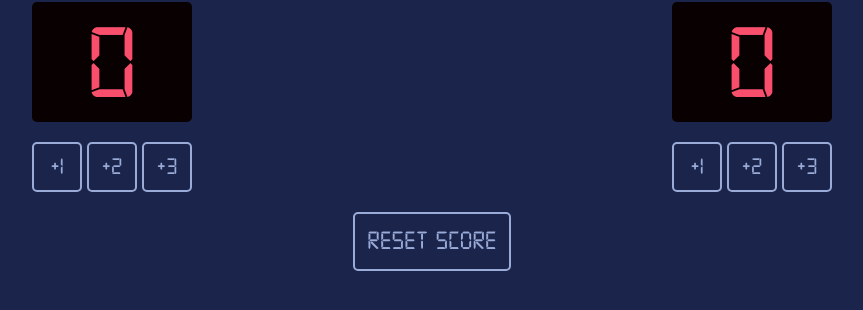
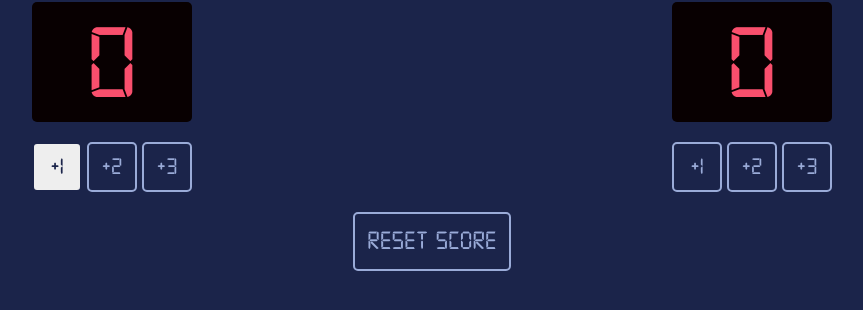
Before and after one commit to VirtualBird/Basketball-Scoreboard, a website built with Vite: page index.html in a window 1280 px wide. In both pictures the pointer is over the button 265 px from the left and 281 px from the top of the page. Shown: the part 114-424 px from the top of the page, without its empty margins (208-1071 px from the left). Built offline with nearby package versions, Linux system fonts and the light colour scheme.

Commit message:
Added hover effect for buttons

```diff
--- a/index.css
+++ b/index.css
@@ -36,6 +36,11 @@ button {
     border-radius: 5px;
 
     padding: 12px;
+}
+
+button:hover{
+    background-color: var(--main-text-color);
+    color: var(--bg-color);
 }
 
 #resetScore-btn{
```
